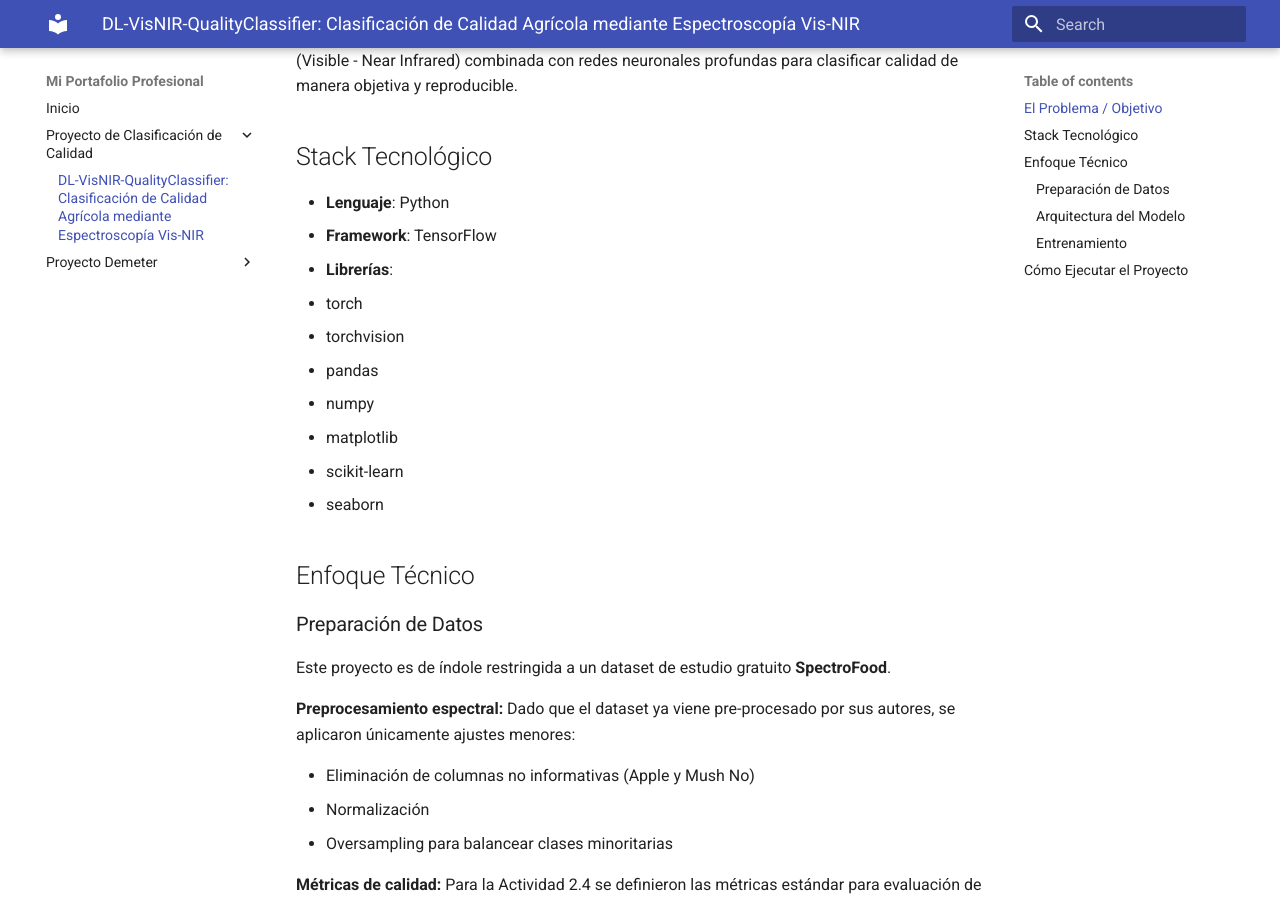
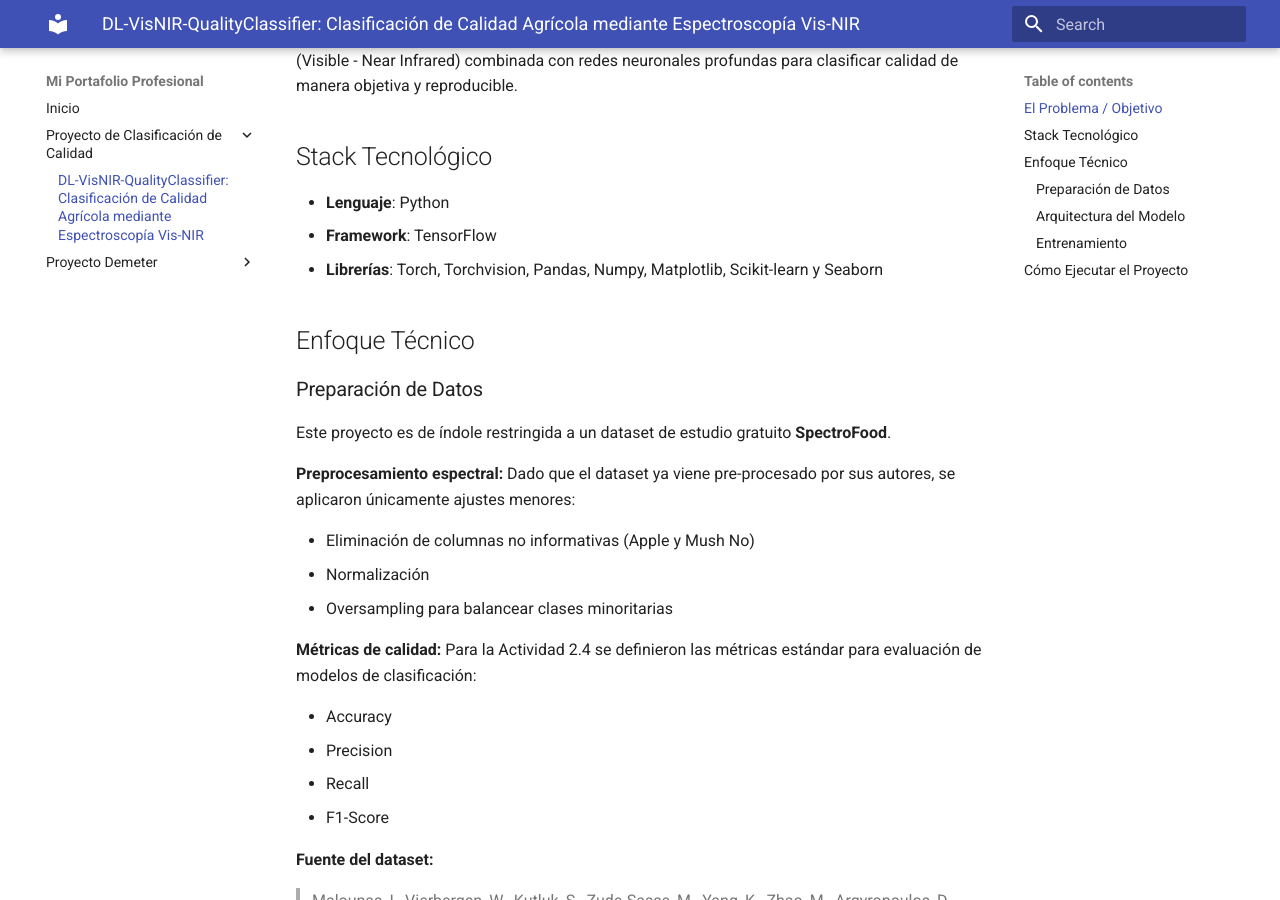
Before and after one commit to VivianaPM/viviana-prasca-portafolio, an MkDocs documentation site: the page built from docs/proyecto-QualityClassifier/QualityClassifier.md, in a window 1280 px wide and 900 px high, scrolled down 369 px. Built offline with MkDocs 1.6.1 and Material for MkDocs 9.7.7, drawn with Linux system fonts in a browser that asks for light colours; some of the changed text lies outside the part shown.

```diff
--- a/docs/proyecto-QualityClassifier/QualityClassifier.md
+++ b/docs/proyecto-QualityClassifier/QualityClassifier.md
@@ -12,14 +12,7 @@ La calidad de productos agrícolas como manzanas y champiñones tradicionalmente
 
 - **Lenguaje**: Python
 - **Framework**: TensorFlow
-- **Librerías**:
-  - torch
-  - torchvision
-  - pandas
-  - numpy
-  - matplotlib
-  - scikit-learn
-  - seaborn
+- **Librerías**: Torch, Torchvision, Pandas, Numpy, Matplotlib, Scikit-learn y Seaborn
 
 ## Enfoque Técnico
 
```
Also changed, not shown: other parts of docs/proyecto-QualityClassifier/QualityClassifier.md (+0 -1 lines).
